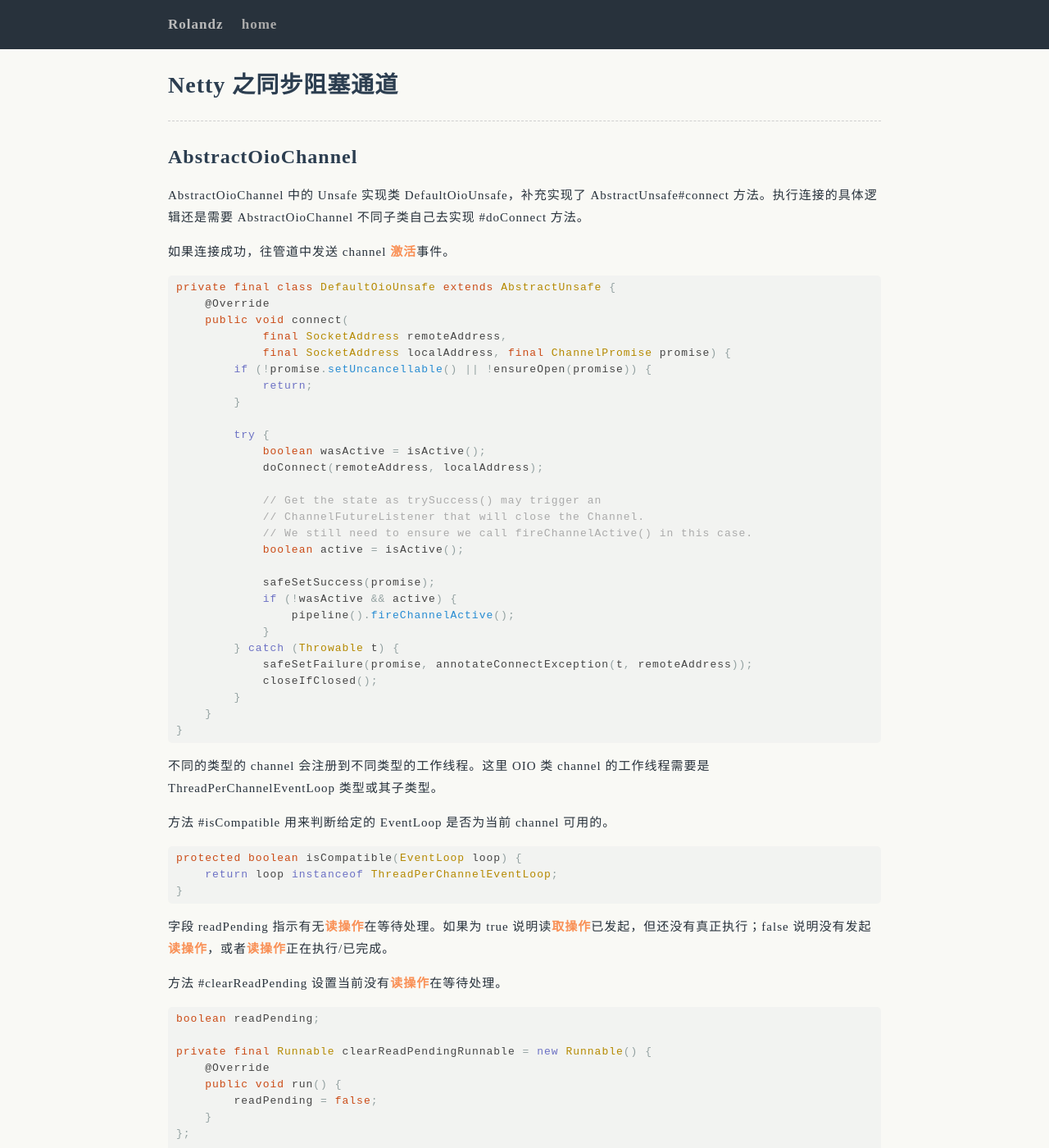
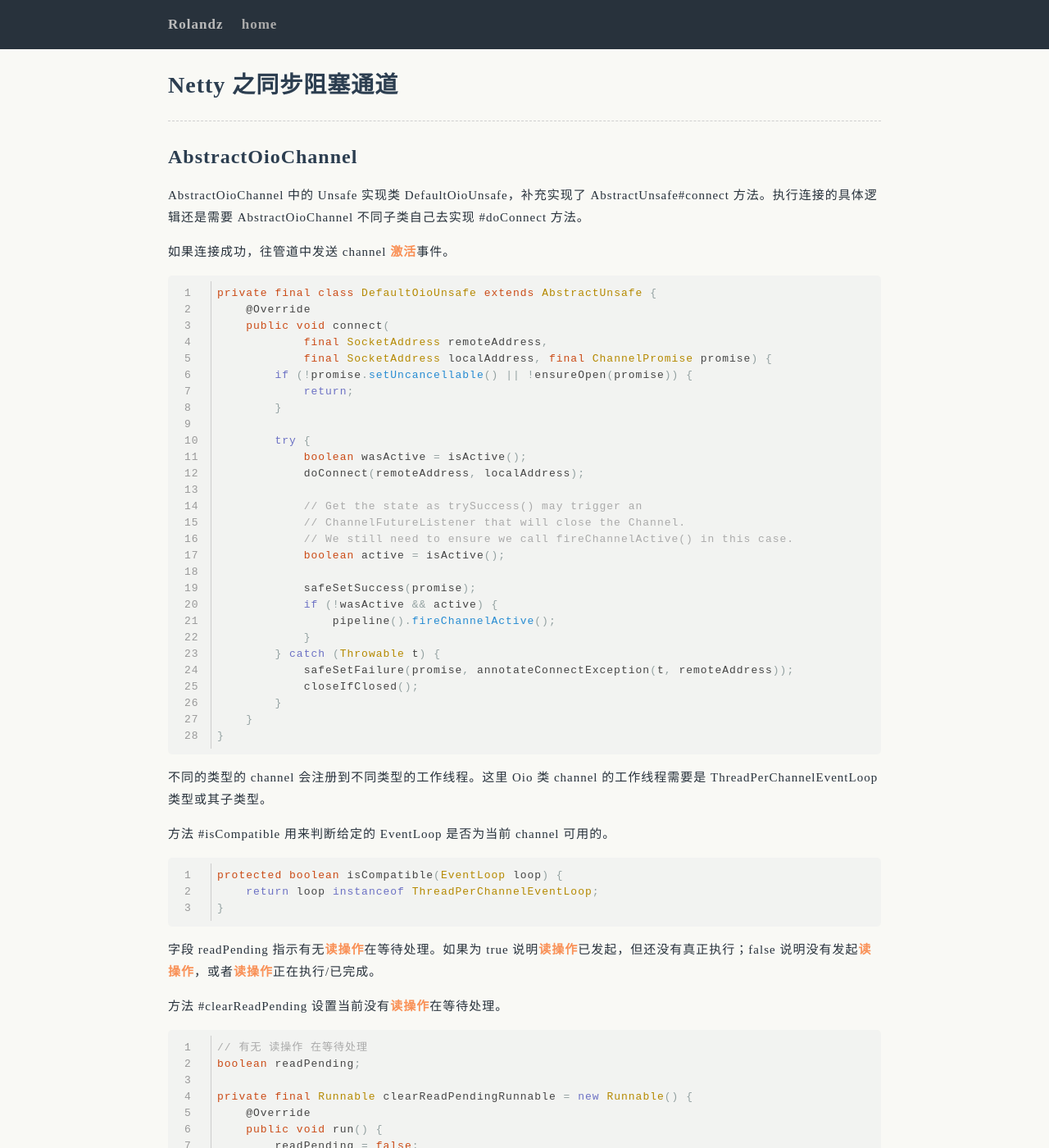
Before and after one commit to uxgnoz/uxgnoz.github.com, a Jekyll site: the page built from _posts/2018-10-25-netty-Oio-Channel.md, in a window 1280 px wide and 1400 px high. Shown: the whole window at 82% size. Built offline with Jekyll 4.4.1, drawn with Linux system fonts in a browser that asks for light colours; comment, search, counter and statistics services are not loaded; some of the changed text lies outside the part shown.

Commit message:
add line no

```diff
--- a/_posts/2018-10-25-netty-Oio-Channel.md
+++ b/_posts/2018-10-25-netty-Oio-Channel.md
@@ -13,7 +13,7 @@
 
 如果连接成功，往管道中发送 channel `激活`事件。
 
-{% highlight java %}
+{% highlight java linenos %}
 private final class DefaultOioUnsafe extends AbstractUnsafe {
     @Override
     public void connect(
@@ -44,21 +44,22 @@
 }
 {% endhighlight %}
 
-不同的类型的 channel 会注册到不同类型的工作线程。这里 OIO 类 channel 的工作线程需要是 ThreadPerChannelEventLoop 类型或其子类型。
+不同的类型的 channel 会注册到不同类型的工作线程。这里 Oio 类 channel 的工作线程需要是 ThreadPerChannelEventLoop 类型或其子类型。
 
 方法 #isCompatible 用来判断给定的 EventLoop 是否为当前 channel 可用的。
 
-{% highlight java %}
+{% highlight java linenos %}
 protected boolean isCompatible(EventLoop loop) {
     return loop instanceof ThreadPerChannelEventLoop;
 }
 {% endhighlight %}
 
-字段 readPending 指示有无`读操作`在等待处理。如果为 true 说明读`取操作`已发起，但还没有真正执行；false 说明没有发起`读操作`，或者`读操作`正在执行/已完成。
+字段 readPending 指示有无`读操作`在等待处理。如果为 true 说明`读操作`已发起，但还没有真正执行；false 说明没有发起`读操作`，或者`读操作`正在执行/已完成。
 
 方法 #clearReadPending 设置当前没有`读操作`在等待处理。
 
-{% highlight java %}
+{% highlight java linenos %}
+// 有无 读操作 在等待处理
 boolean readPending;
 
 private final Runnable clearReadPendingRunnable = new Runnable() {
@@ -92,7 +93,7 @@
 2. 否则，设置 readPending 为 true；
 3. 在工作线程中调用子类实现 #doRead 异步发起`读操作`。
 
-{% highlight java %}
+{% highlight java linenos %}
 protected void doBeginRead() throws Exception {
     if (readPending) {
         return;
@@ -118,7 +119,7 @@
 
 OioServerSocketChannel 的继承树如下：
 
-{% highlight java %}
+{% highlight java linenos %}
 AbstractChannel
     <- AbstractOioChannel
     <- AbstractOioMessageChannel
@@ -137,7 +138,7 @@
 8. 如果 channel 标记为 closed，且 channel 为打开状态，则执行关闭 channel操作；
 9. 如果有`读操作`在等待、channel 被设置成自动读取或者本次没读到数据，但 channel 为`激活`状态，则再次发起`读操作`。
 
-{% highlight java %}
+{% highlight java linenos %}
 private final List<Object> readBuf = new ArrayList<Object>();
 protected void doRead() {
     if (!readPending) {
@@ -215,7 +216,7 @@
 
 OioServerSocketChannel 是同步阻塞 IO 的服务端实现，它接受新的客户端连接，并为它们创建 OioSocketChannel。
 
-{% highlight java %}
+{% highlight java linenos %}
 public OioServerSocketChannel(ServerSocket socket) {
     // 没有 parent
     super(null);
@@ -249,7 +250,7 @@
 
 > 这里 #accept 的超时时间为 1 秒。
 
-{% highlight java %}
+{% highlight java linenos %}
 protected int doReadMessages(List<Object> buf) throws Exception {
     if (socket.isClosed()) {
         return -1;
@@ -275,7 +276,7 @@
 
 下面的几个方法都是直接操作底层的 java socket。very easy。其他的几个客户端通道类的方法，直接抛出异常 UnsupportedOperationException。
 
-{% highlight java %}
+{% highlight java linenos %}
 public boolean isOpen() {
     return !socket.isClosed();
 }
@@ -299,7 +300,7 @@
 
 OioSocketChannel 的继承树如下：
 
-{% highlight java %}
+{% highlight java linenos %}
 AbstractChannel
     <- AbstractOioChannel
     <- AbstractOioByteChannel
@@ -307,9 +308,9 @@
     <- OioSocketChannel
 {% endhighlight %}
 
-{% highlight java %}
+{% highlight java linenos %}
 {% endhighlight %}
 
 
-{% highlight java %}
+{% highlight java linenos %}
 {% endhighlight %}
```
Also changed, not shown: _posts/2018-10-13-netty-ChannelOutboundBuffer.md (+13 -13 lines), _posts/2018-10-14-netty-ChannelHandlerContext.md (+10 -10 lines), _posts/2018-10-15-netty-ChannelPipeline.md (+13 -13 lines), _posts/2018-10-24-netty-AbstractChannel.md (+9 -9 lines).
